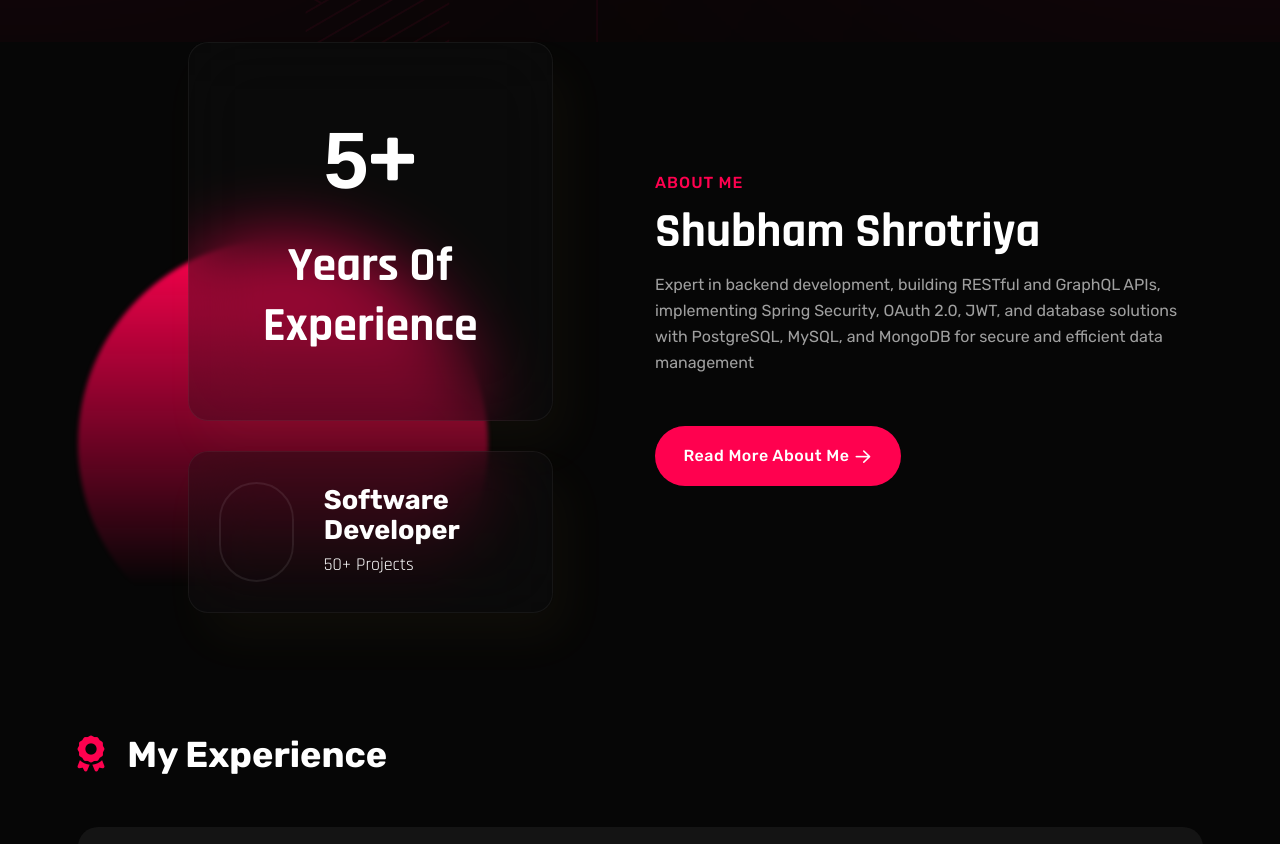
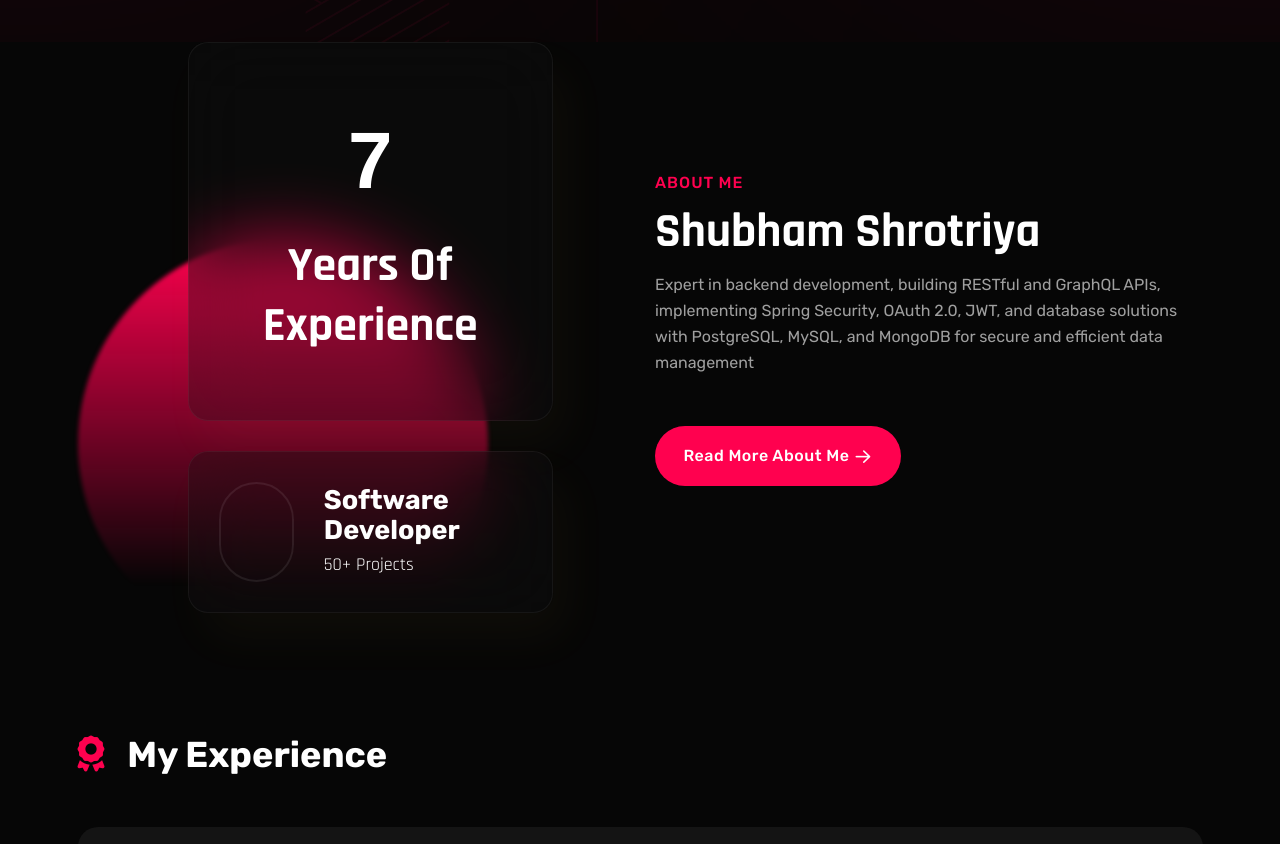
Before and after one commit to shubhamshrotriya16427/portfolio, a plain HTML site: page index.html in a window 1280 px wide. Shown: the part 815-1659 px from the top of the page. Drawn offline with Linux system fonts and the light colour scheme; a web font is replaced by a local one.

Commit message:
Update experience counter from 5 to 7

```diff
--- a/index.html
+++ b/index.html
@@ -394,7 +394,7 @@
                 <div class="col-lg-6">
                     <div class="about-us-left-content-wrap bg-vactor-one">
                         <div class="years-of-experience-card tmp-scroll-trigger tmp-fade-in animation-order-1">
-                            <h2 class="counter card-title"><span class="odometer" data-count="5">0</span>+
+                            <h2 class="counter card-title"><span class="odometer" data-count="7">0</span>
                             </h2>
                             <p class="card-para">years of experience</p>
                         </div>
```
